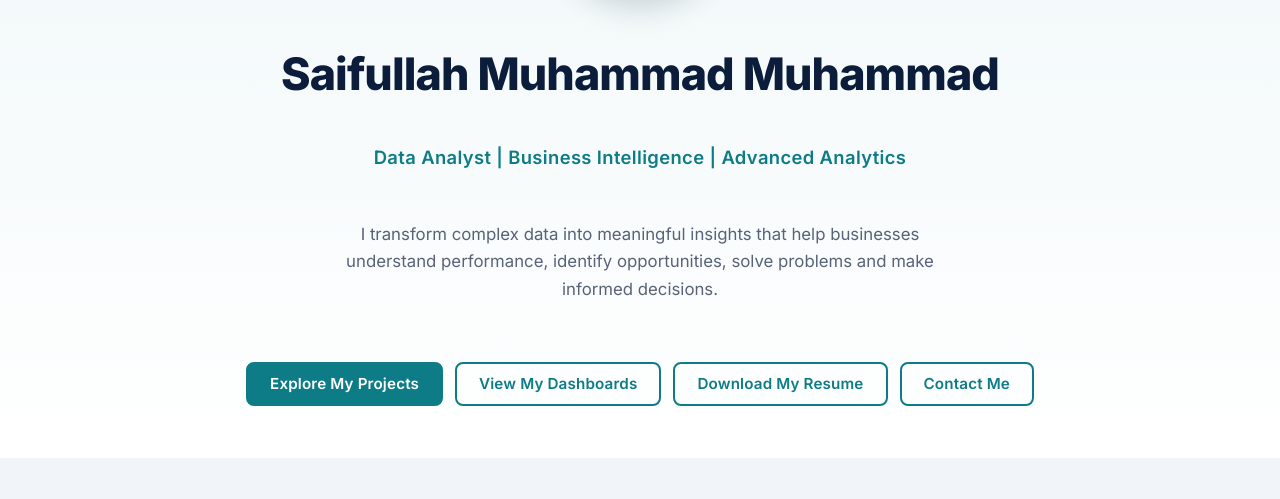
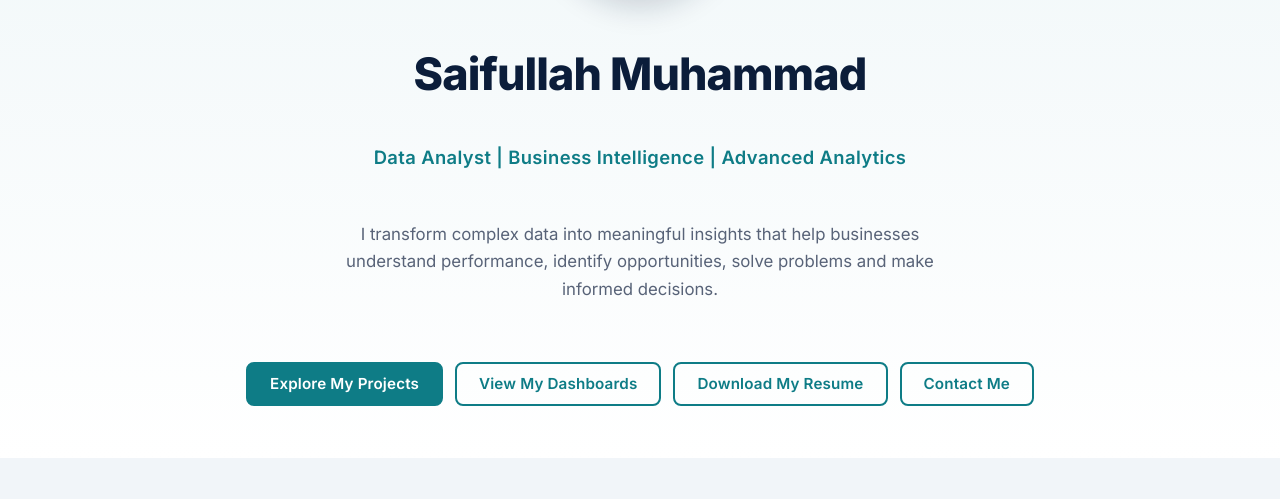
Before and after one commit to syfoullah/portfolio, a plain HTML site: page index.html in a window 1280 px wide. Shown: the part 292-791 px from the top of the page. Drawn offline with Linux system fonts and the light colour scheme.

Commit message:
Update index.html

```diff
--- a/index.html
+++ b/index.html
@@ -5,7 +5,7 @@
 <meta name="color-scheme" content="light">
 <meta name="theme-color" content="#ffffff">
 <meta name="viewport" content="width=device-width, initial-scale=1, viewport-fit=cover">
-<title>Saifullah Muhammad Muhammad | Data Analyst | CipherAscend Tech</title>
+<title>Data Analyst | CipherAscend Tech</title>
 <meta name="description" content="Data analyst portfolio: Excel, Power BI, SQL and Python projects, dashboards and case studies.">
 <link rel="stylesheet" href="https://fonts.googleapis.com/css2?family=Inter:wght@400;500;600;700;800&display=swap">
 <style>
@@ -72,7 +72,7 @@ nav a,.logo,.hire{white-space:nowrap}@media(max-width:1180px){nav a{padding:6px
 <button class="btn" id="top" aria-label="Back to top">↑ Top</button>
 <script>
 /* ===== EDIT THIS CONFIG ===== */
-const C={name:"Saifullah Muhammad Muhammad",brand:"CipherAscend Tech",title:"Data Analyst | Business Intelligence | Advanced Analytics",
+const C={name:"Saifullah Muhammad",brand:"CipherAscend Tech",title:"Data Analyst | Business Intelligence | Advanced Analytics",
 email:"",whatsapp:"+2348134914726" /* number with country code, e.g. 2348012345678 */,linkedin:"",facebook:"",tiktok:"",github:"",email:"cipherascendtech@gmail.com",photo:"Syfoullah.png",resumeUrl:"",
 bio:"I transform complex data into meaningful insights that help businesses understand performance, identify opportunities, solve problems and make informed decisions.",
 stats:[/* {v:"5",l:"Projects completed"} — add only verified figures */],
```
